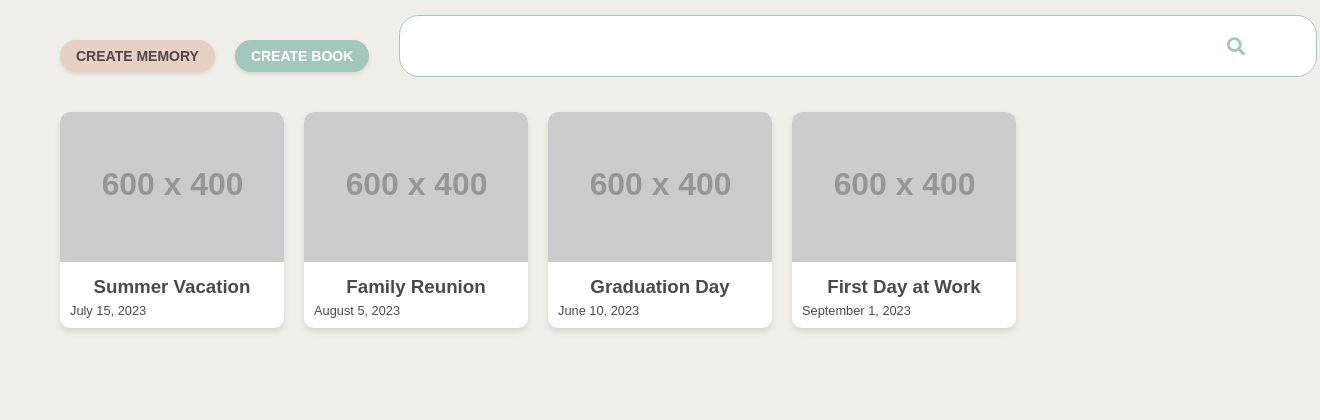
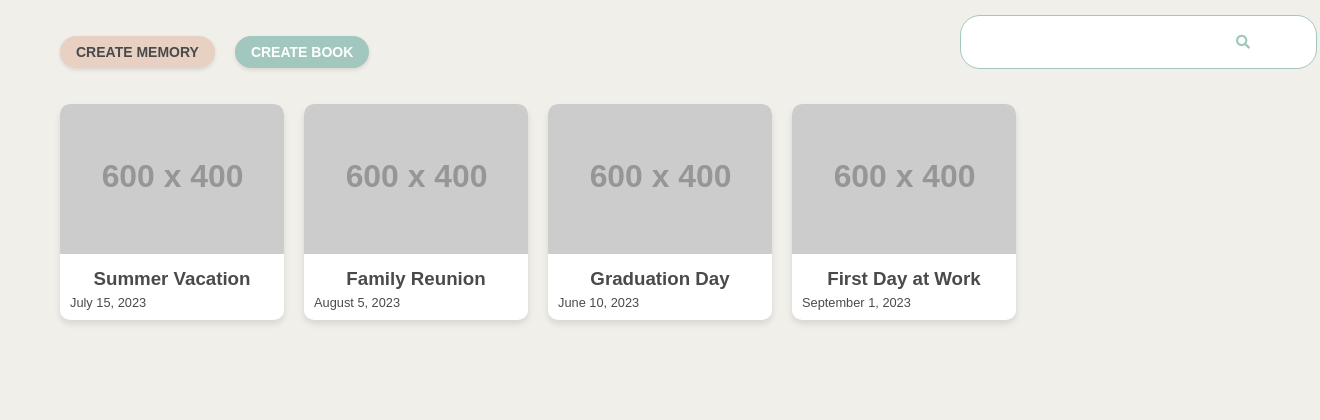
Before and after one commit to mlespinoza1/Memory-AI-Scrapbook, a Flask app: page /dashboard in a window 1320 px wide. Shown: the part 97-517 px from the top of the page. Run offline with Flask 3, Linux system fonts and the light colour scheme; grey boxes labelled with a size stand in for pictures from a placeholder-image service; some libraries are stand-ins or nearby versions.

Commit message:
Agent step completed: Reduce the size of the dashboard search bar

```diff
--- a/static/css/pages/dashboard.css
+++ b/static/css/pages/dashboard.css
@@ -21,15 +21,16 @@
     flex-grow: 1;
     margin-left: 20px;
     position: relative;
+    max-width: 300px; /* Limit the maximum width of the search container */
 }
 
 .search-input {
     width: 100%;
-    height: 40px;
-    font-size: 16px;
-    padding: 0 40px 0 15px;
+    height: 32px; /* Reduced height */
+    font-size: 14px; /* Reduced font size */
+    padding: 0 30px 0 10px; /* Adjusted padding */
     border: 2px solid #A2C7BE;
-    border-radius: 20px;
+    border-radius: 16px; /* Adjusted border-radius */
     background-color: white;
     transition: border-color 0.3s ease;
 }
@@ -42,10 +43,10 @@
 .search-icon {
     position: absolute;
     top: 50%;
-    right: 15px;
+    right: 10px;
     transform: translateY(-50%);
     color: #A2C7BE;
-    font-size: 18px;
+    font-size: 14px; /* Reduced icon size */
 }
 
 .action-button {
```
